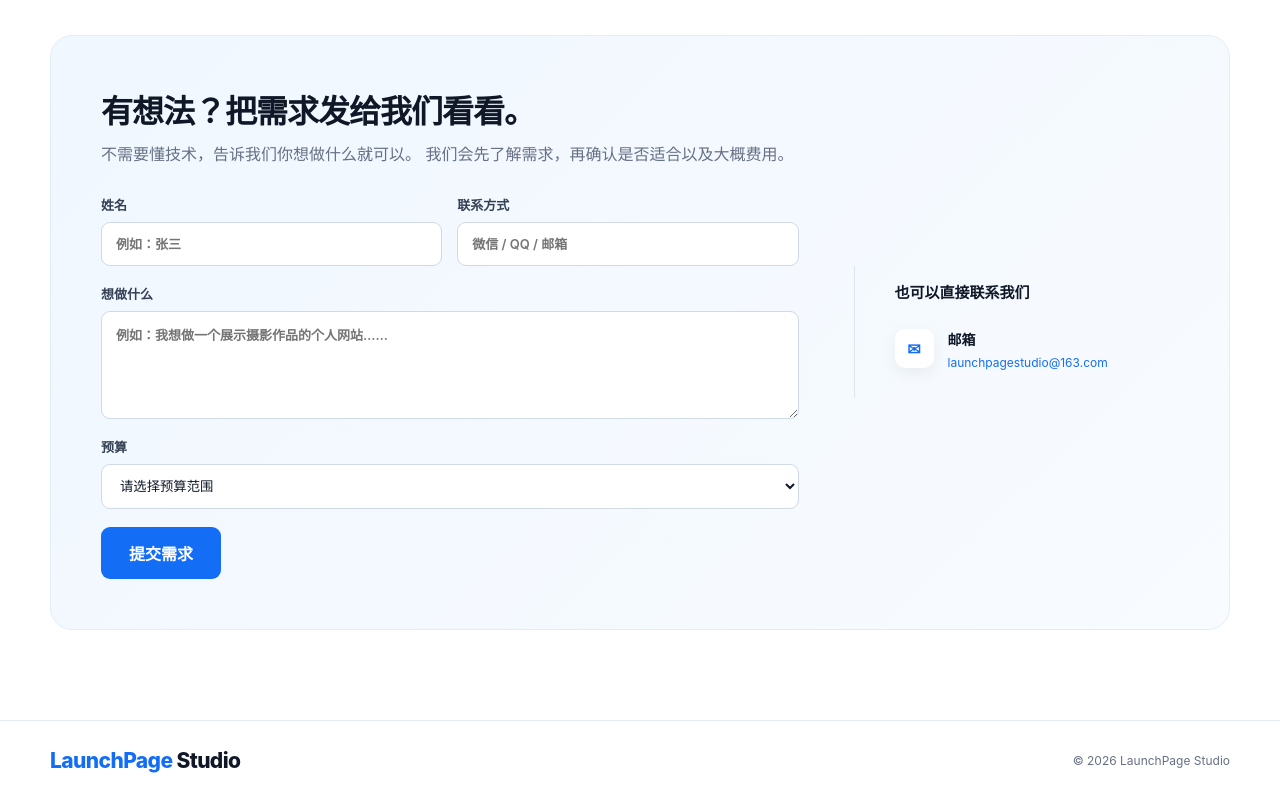
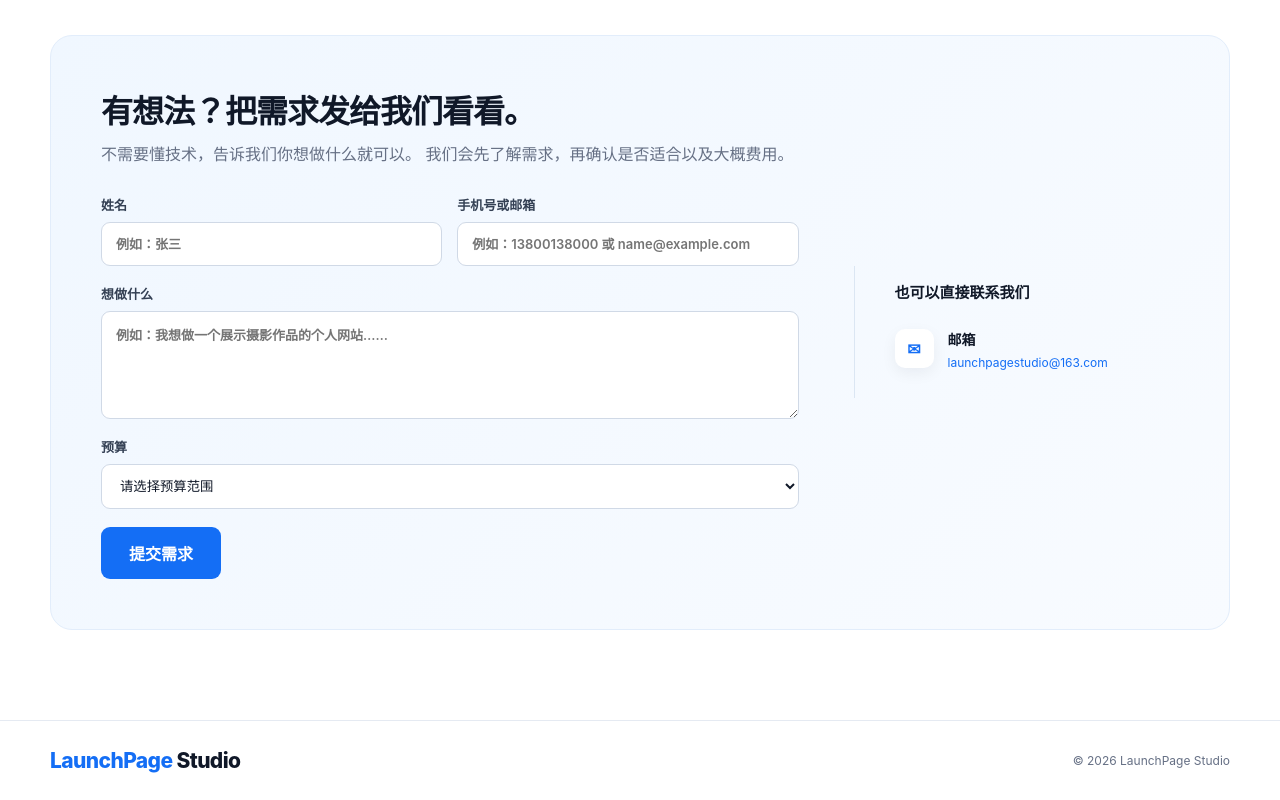
Before and after one commit to helloferrowren-boop/launchpage-studio, a React (Vite) app: page / in a window 1280 px wide. Shown: the part 3777-4577 px from the top of the page. Built offline with nearby package versions, Linux system fonts and the light colour scheme.

Commit message:
Add contact form validation

```diff
--- a/src/App.jsx
+++ b/src/App.jsx
@@ -502,21 +502,27 @@ async function handleSubmit(e) {
     </label>
 
     <label>
-              联系方式
+      手机号或邮箱
       <input
         type="text"
         name="contact"
-                placeholder="微信 / QQ / 邮箱"
+        placeholder="例如：13800138000 或 name@example.com"
+        pattern="(?:1[3-9][0-9]{9}|[^@ ]+@[^@ ]+[.][^@ ]+)"
+        title="请输入正确的中国大陆手机号（11位）或邮箱地址"
         required
       />
     </label>
   </div>
+
+
+
 
           <label>
   想做什么
   <textarea
     name="request"
     rows="5"
+    minLength="10"
     placeholder="例如：我想做一个展示摄影作品的个人网站……"
     required
   />
```
Lines whose indentation alone changed are shown as unchanged.
